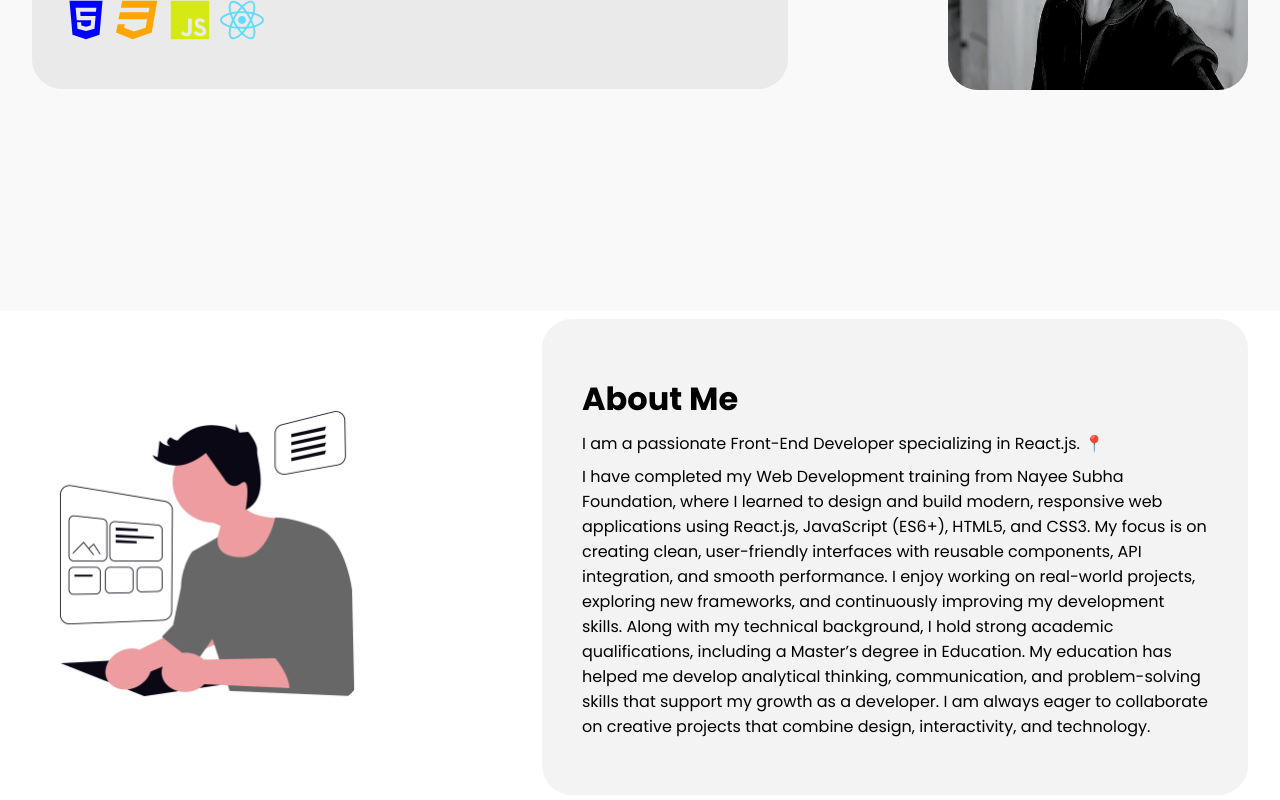
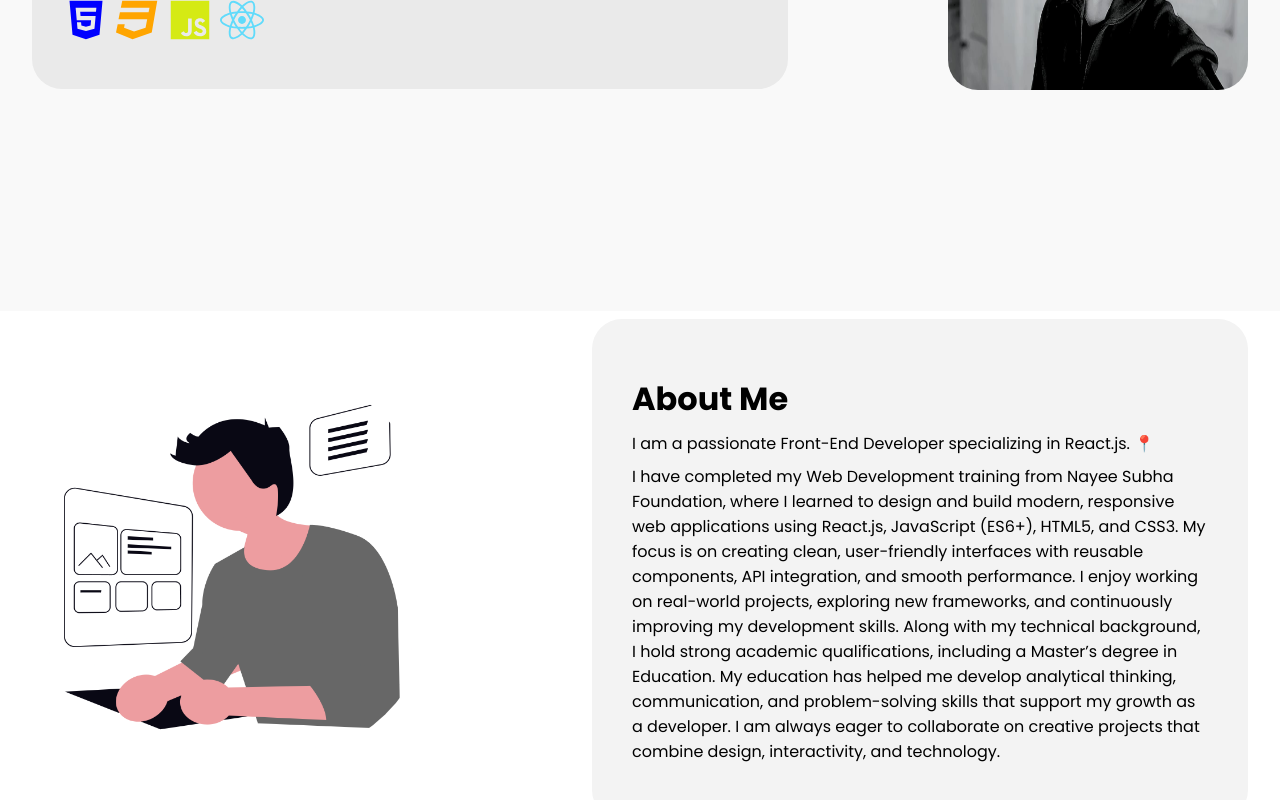
Before and after one commit to zohaibkhan15/zohaibportfoliowebsite, a React (Vite) app: page / in a window 1280 px wide. Shown: the part 490-1290 px from the top of the page. Built offline with nearby package versions, Linux system fonts and the light colour scheme.

Commit message:
changing

```diff
--- a/src/components/AboutMe/aboutme.css
+++ b/src/components/AboutMe/aboutme.css
@@ -7,8 +7,8 @@
 }
 
 .aboutme-image img {
-  border-radius: 30%;
-  width: 350px;
+  border-radius: 40%;
+  width: 400px;
   height: auto;
 }
 
```
